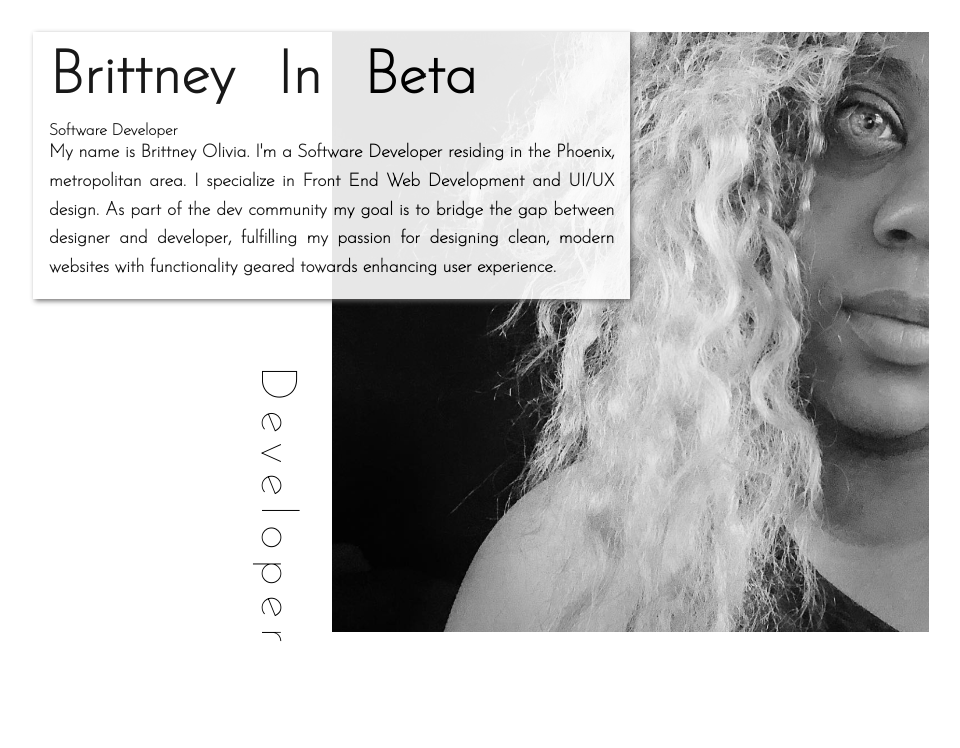
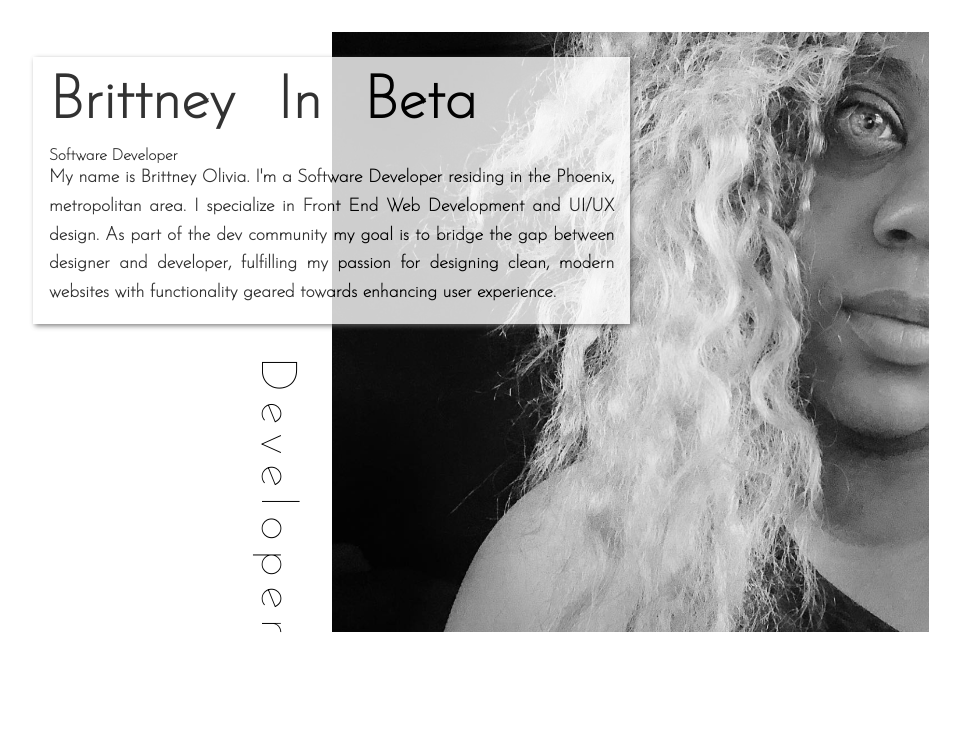
Before and after one commit to ImBrittneyOlivia/ImBrittneyOlivia.github.io, a plain HTML site: page index.html in a window 1280 px wide. Shown: the top 748 px of the page, without its empty margins (159-1119 px from the left). Drawn offline with nearby package versions, Linux system fonts and the light colour scheme.

Commit message:
adjusting banner div position

```diff
--- a/master.scss
+++ b/master.scss
@@ -19,7 +19,7 @@ main#content-wrapper {
 
 section#about {
   background: rgb(255, 255, 255);
-  opacity: 0.9;
+  opacity: 0.8;
   box-shadow: 2px 2px 5px rgb(102, 101, 101);
   display: flex;
   flex-direction: column;
@@ -27,6 +27,7 @@ section#about {
   grid-column: 1/3;
   grid-row: 1/2;
   z-index: 1;
+  margin-top: 25px;
 
   article.about-info {
     padding: 1rem;
@@ -53,7 +54,7 @@ p.vertical {
   grid-row: 2/5;
   font-size: 50px;
   letter-spacing: 9px;
-  text-align: center;
+  text-align: left;
   padding: 2rem;
 }
 
```
Also changed, not shown: master.css, 1 other file.
